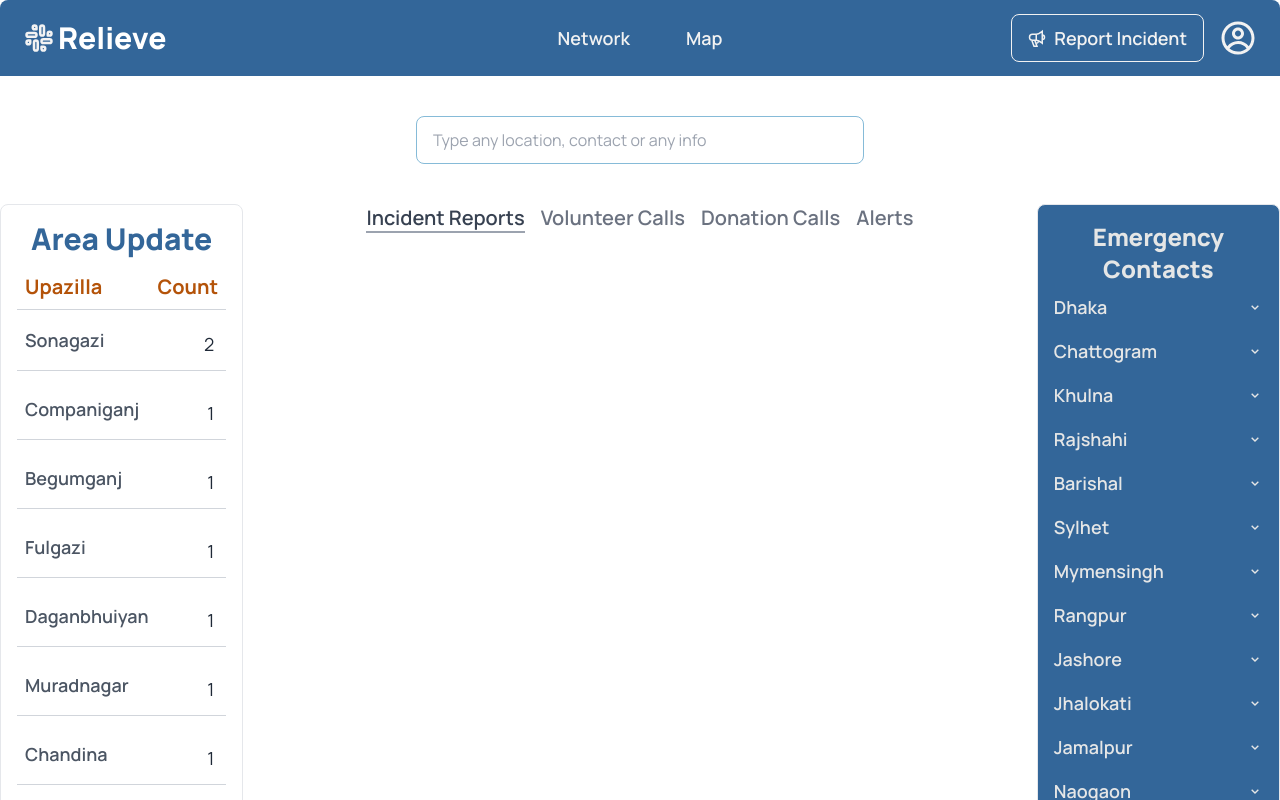
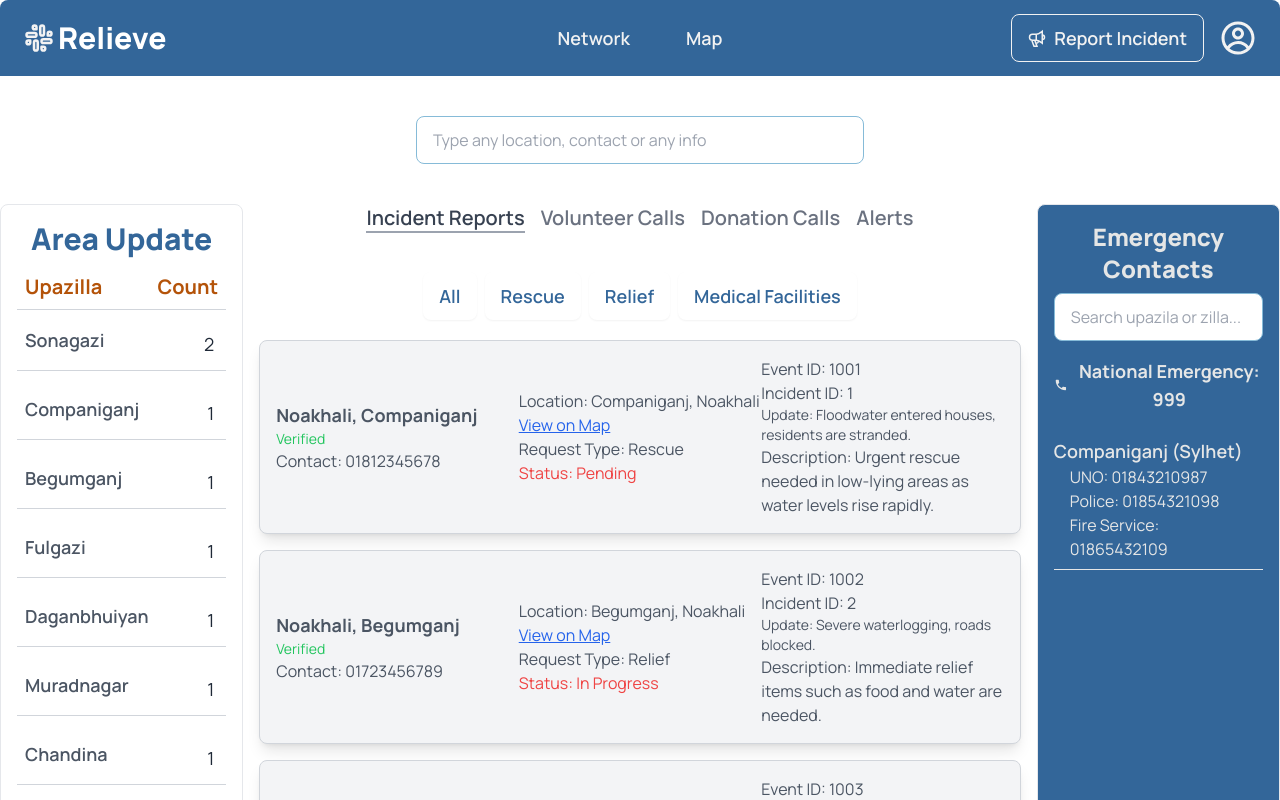
Before and after one commit to arnab-zero/Relieve, a React (Vite) app in the folder relieve-client/: page / in a window 1280 px wide. Shown: the top 800 px of the page. Built offline with nearby package versions, Linux system fonts and the light colour scheme.

Commit message:
resolving conflict

```diff
--- a/relieve-client/src/components/Home/AreaUpdate.jsx
+++ b/relieve-client/src/components/Home/AreaUpdate.jsx
@@ -5,16 +5,15 @@ const AreaItem = ({ upazilla, count }) => {
     <div className="py-2 font-manrope">
       <div className="flex justify-between p-2 hover:bg-base-200">
         <span className="text-lg font-semibold text-gray-600">{upazilla}</span>
-        <span className={`text-lg p-1 `}>{count}</span>
+        <span className={`text-lg p-1`}>{count}</span>
       </div>
       <hr className="border-gray-300" />
     </div>
   );
 };
 
-const AreaUpdate = ({ incidents }) => {
-
-  const [areaCounts, setAreaCounts] = useState([]);
+const AreaUpdate = ({ incidents, setSortedUpazillaCounts }) => {
+  const [upazillaCounts, setUpazillaCounts] = useState([]);
 
   useEffect(() => {
     const upazillaCounts = incidents.reduce((acc, incident) => {
@@ -22,13 +21,21 @@ const AreaUpdate = ({ incidents }) => {
       return acc;
     }, {});
 
+
     const countsArray = Object.keys(upazillaCounts).map(upazilla => ({
       upazilla,
       count: upazillaCounts[upazilla]
     }));
+
+    // Sort by count (most incidents first)
     countsArray.sort((a, b) => b.count - a.count);
-    setAreaCounts(countsArray);
-  }, [incidents]);
+    setUpazillaCounts(countsArray);
+
+    // Pass sorted upazilla counts to Home.jsx
+    if (setSortedUpazillaCounts) {
+      setSortedUpazillaCounts(countsArray);
+    }
+  }, [incidents, setSortedUpazillaCounts]);
 
   return (
     <div className="font-manrope h-screen bg-base-100 border rounded-t-lg p-4 mb-4">
@@ -39,7 +46,7 @@ const AreaUpdate = ({ incidents }) => {
       </div>
       <hr className="border-gray-300" />
       <div className="flex-grow bg-base-100 rounded-t-lg overflow-y-visible">
-        {areaCounts.map(({ upazilla, count }) => (
+        {upazillaCounts.map(({ upazilla, count }) => (
           <AreaItem key={upazilla} upazilla={upazilla} count={count} />
         ))}
       </div>
--- a/relieve-client/src/components/Home/EmergencyContacts.jsx
+++ b/relieve-client/src/components/Home/EmergencyContacts.jsx
@@ -1,39 +1,79 @@
 import { useEffect, useState } from "react";
-import { BiChevronDown, BiChevronUp } from "react-icons/bi";
+import { IoMdCall } from "react-icons/io";
 
-const EmergencyContacts = () => {
-    const [contacts, setContacts] = useState([]);
-    const [expandedZilla, setExpandedZilla] = useState(null);
+const EmergencyContacts = ({ sortedUpazillaCounts }) => {
+    const [allContacts, setAllContacts] = useState([]);
+    const [top10Upazilas, setTop10Upazilas] = useState([]);
+    const [displayContacts, setDisplayContacts] = useState([]);
+    const [searchQuery, setSearchQuery] = useState('');
+    const [nationalEmergency, setNationalEmergency] = useState({});
 
     useEffect(() => {
         fetch('/data/contacts.json')
             .then(res => res.json())
-            .then(data => setContacts(data.zilla || []))
-    }, []);
+            .then(data => {
+                const contacts = data.zilla.flatMap(zilla =>
+                    zilla.upazilas.map(upazila => ({
+                        ...upazila,
+                        zilla: zilla.name
+                    }))
+                );
 
-    const handleToggle = (zillaIndex) => {
-        setExpandedZilla(expandedZilla === zillaIndex ? null : zillaIndex);
+                setAllContacts(contacts);
+
+                // Generate top 10 upazilas based on sortedUpazillaCounts
+                const contactMap = new Map(contacts.map(contact => [contact.name, contact]));
+                const top10 = sortedUpazillaCounts
+                    .slice(0, 10)
+                    .map(({ upazilla }) => contactMap.get(upazilla))
+                    .filter(Boolean);
+
+                setTop10Upazilas(top10);
+                setDisplayContacts(top10);
+                setNationalEmergency(data.national.emergencyNumbers);
+            });
+    }, [sortedUpazillaCounts]);
+
+    // console.log(allContacts);
+
+    const handleSearch = (e) => {
+        const query = e.target.value.toLowerCase();
+        setSearchQuery(query);
+
+        if (query) {
+            // Search all contacts
+            const filtered = allContacts.filter(contact =>
+                contact.name.toLowerCase().includes(query) ||
+                contact.zilla.toLowerCase().includes(query)
+            );
+            setDisplayContacts(filtered);
+        } else {
+            // Reset to top 10 upazilas when query is cleared
+            setDisplayContacts(top10Upazilas);
+        }
     };
 
     return (
         <div className="font-manrope bg-blue-primary border rounded-t-lg p-4 mb-4">
             <h2 className="text-2xl text-center font-extrabold text-base-300 mb-2">Emergency Contacts</h2>
-            {contacts.map((zilla, zillaIndex) => (
-                <div key={zillaIndex} className="mb-4">
-                    <div className="flex items-center justify-between cursor-pointer" onClick={() => handleToggle(zillaIndex)}>
-                        <h3 className="text-lg font-semibold text-base-300">{zilla.name}</h3>
-                        {expandedZilla === zillaIndex ? (
-                            <BiChevronUp className="text-base-300" />
-                        ) : (
-                            <BiChevronDown className="text-base-300" />
-                        )}
+            <div className="flex justify-center mb-4">
+                <input
+                    type="text"
+                    value={searchQuery}
+                    onChange={handleSearch}
+                    placeholder="Search upazila or zilla..."
+                    className="input input-bordered input-info border-blue-secondary focus:border-blue-secondary focus:outline-blue-secondary w-full max-w-md"
+                />
             </div>
-                    {expandedZilla === zillaIndex && (
-                        <div className="mt-2">
-                            {zilla.upazilas.map((upazila, upazilaIndex) => (
-                                <div key={upazilaIndex} className="py-2">
-                                    <span className="text-base-300">{upazila.name}</span>
-                                    <br />
+            <div className="text-center text-base-300 mb-4">
+                <div className="flex justify-center items-center mb-2">
+                    <IoMdCall className="text-base-300 mr-2" />
+                    <span className="text-lg font-bold">National Emergency: {nationalEmergency.police}</span>
+                </div>
+            </div>
+            {displayContacts.map((upazila, index) => (
+                <div key={index} className="py-2">
+                    <h3 className="text-lg font-semibold text-base-300">{upazila.name} ({upazila.zilla})</h3>
                     <div className="px-4">
                         <span className="text-base-300">UNO: {upazila.contact.uno}</span>
                         <br />
@@ -41,11 +81,7 @@ const EmergencyContacts = () => {
                         <br />
                         <span className="text-base-300">Fire Service: {upazila.contact.fireService}</span>
                     </div>
-                                    <hr className="border-base-300" />
-                                </div>
-                            ))}
-                        </div>
-                    )}
+                    <hr className="border-base-300 my-2" />
                 </div>
             ))}
         </div>
--- /dev/null
+++ b/relieve-client/src/components/Home/IncidentCard.jsx
@@ -0,0 +1,42 @@
+
+const IncidentCard = ({incident}) => {
+    const {contact, description, eventId, incidentId, isVerified, location, mapLink, requestType, status, upazilla, updateDetail, userId, zilla} = incident;
+    return (
+        <div className="flex flex-col md:flex-row items-start md:items-center justify-between bg-gray-100 border border-gray-300 rounded-lg shadow-lg p-4 mb-4">
+            {/* Left Section: Zilla, Upazilla, and Contact */}
+            <div className="flex flex-col md:w-1/3">
+                <h3 className="text-lg font-bold text-gray-600">{zilla}, {upazilla}</h3>
+                <span className={`text-sm ${isVerified ? 'text-green-500' : 'text-red-500'}`}>
+                    {isVerified ? 'Verified' : 'Not Verified'}
+                </span>
+                <p className="text-gray-600">Contact: {contact}</p>
+            </div>
+
+            {/* Center Section: Location, Request Type, and Status */}
+            <div className="flex flex-col md:w-1/3 my-4 md:my-0">
+                <p className="text-gray-600">Location: {location}</p>
+                {mapLink && (
+                    <a href={mapLink} className="text-blue-600 underline" target="_blank" rel="noopener noreferrer">
+                        View on Map
+                    </a>
+                )}
+                <p className="text-gray-600">Request Type: {requestType}</p>
+                <p className={`text-gray-600 ${status === 'pending' ? 'text-yellow-500' : status === 'resolved' ? 'text-green-500' : 'text-red-500'}`}>
+                    Status: {status}
+                </p>
+            </div>
+
+            {/* Right Section: Event and Incident Details */}
+            <div className="flex flex-col md:w-1/3 text-gray-600">
+                <p>Event ID: {eventId}</p>
+                <p>Incident ID: {incidentId}</p>
+                {updateDetail && (
+                    <p className="text-sm">Update: {updateDetail}</p>
+                )}
+                <p>Description: {description}</p>
+            </div>
+        </div>
+    );
+};
+
+export default IncidentCard;
--- a/relieve-client/src/components/Home/IncidentReports.jsx
+++ b/relieve-client/src/components/Home/IncidentReports.jsx
@@ -1,7 +1,59 @@
+import { useEffect, useState } from "react";
+import IncidentCard from "./IncidentCard";
+
+const FilterButton = ({text, handleOnClick}) => {
+    return (
+        <button className="btn text-lg text-blue-primary bg-white border-none drop-shadow-none" onClick={handleOnClick}>{text}</button>
+    )
+}
+
 const IncidentReports = () => {
+    const [incidents, setIncidents] = useState([]);
+   const [incidentsDisplay, setIncidentsDisplay] = useState([]);
+
+   useEffect(() => {
+    fetch('/data/incidents.json')
+    .then(res => res.json())
+    .then(data => {
+        setIncidents(data);
+        setIncidentsDisplay(data);
+    })
+    .catch(error => console.error('Error fetching data:', error));
+}, []);
+
+
+   const handleAll = () => {
+    setIncidentsDisplay(incidents);
+   }
+
+   const handleRescue = () => {
+    const data = incidents.filter(incident => incident.requestType === 'Rescue');
+    setIncidentsDisplay(data);
+   }
+   const handleRelief = () => {
+    const data = incidents.filter(incident => incident.requestType === 'Relief');
+    setIncidentsDisplay(data);
+   }
+
+   const handleMedicalFacilities = () => {
+    const data = incidents.filter(incident => incident.requestType === 'Medical Help');
+    setIncidentsDisplay(data);
+   }
+
     return (
-        <div>
-
+        <div className="my-10 font-manrope">
+            <div className="flex gap-2 justify-center my-5">
+                <FilterButton text={'All'} handleOnClick={handleAll}></FilterButton>
+                <FilterButton text={'Rescue'} handleOnClick={handleRescue}></FilterButton>
+                <FilterButton text={'Relief'} handleOnClick={handleRelief}></FilterButton>
+                <FilterButton text={'Medical Facilities'} handleOnClick={handleMedicalFacilities}></FilterButton>
+            </div>
+            {
+                incidentsDisplay.map(incident =>
+                <IncidentCard key={incident.incidentId}
+                incident = {incident}>
+                </IncidentCard>)
+            }
         </div>
     );
 };
--- a/relieve-client/src/layouts/HomePageContainer.jsx
+++ b/relieve-client/src/layouts/HomePageContainer.jsx
@@ -1,5 +1,6 @@
 import { Outlet } from "react-router-dom";
 import HomePageNav from "../components/Home/HomePageNav";
+
 
 const HomePageContainer = () => {
     return (
--- a/relieve-client/src/pages/Home.jsx
+++ b/relieve-client/src/pages/Home.jsx
@@ -1,32 +1,35 @@
-import { useEffect, useState } from "react";
-import { NavLink } from "react-router-dom";
-import DonationSeekingCard from "../components/DonationSeekingCard";
+import { createContext, useEffect, useState } from "react";
+import { Outlet } from "react-router-dom";
 import Searchbar from "../components/Home/Searchbar";
-import VolunteerSeekingCard from "../components/VolunteerSeekingCard";
-import { Outlet, useLoaderData } from "react-router-dom";
 import AreaUpdate from "../components/Home/AreaUpdate";
 import EmergencyContacts from "../components/Home/EmergencyContacts";
 
 const Home = () => {
     const [incidents, setIncidents] = useState([]);
+    const [sortedUpazillaCounts, setSortedUpazillaCounts] = useState([]);
 
     useEffect(() => {
-    fetch("/data/incidents.json")
-      .then((res) => res.json())
-      .then((data) => setIncidents(data));
+        fetch('/data/incidents.json')
+            .then(res => res.json())
+            .then(data => setIncidents(data))
+            .catch(error => console.error('Error fetching data:', error));
     }, []);
 
+    // console.log('sortedUp',sortedUpazillaCounts);
     return (
         <div>
-      {/* <VolunteerSeekingCard />
-      <DonationSeekingCard></DonationSeekingCard> */}
             <Searchbar />
             <div className="grid grid-cols-5 gap-4">
-        <AreaUpdate incidents={incidents} />
+                <AreaUpdate
+                    incidents={incidents}
+                    setSortedUpazillaCounts={setSortedUpazillaCounts}
+                />
                 <div className="col-span-3">
-          <Outlet></Outlet>
+                    <Outlet />
                 </div>
-        <EmergencyContacts />
+                <EmergencyContacts
+                    sortedUpazillaCounts={sortedUpazillaCounts}
+                />
             </div>
         </div>
     );
--- a/relieve-client/src/routers/router.jsx
+++ b/relieve-client/src/routers/router.jsx
@@ -35,7 +35,7 @@ const router = createBrowserRouter([
             element: <HomePageContainer />,
             children: [
               {
-                path: "/",
+                path: '/',
                 element: <IncidentReports></IncidentReports>,
               },
               {
```
Lines whose indentation alone changed are shown as unchanged.
